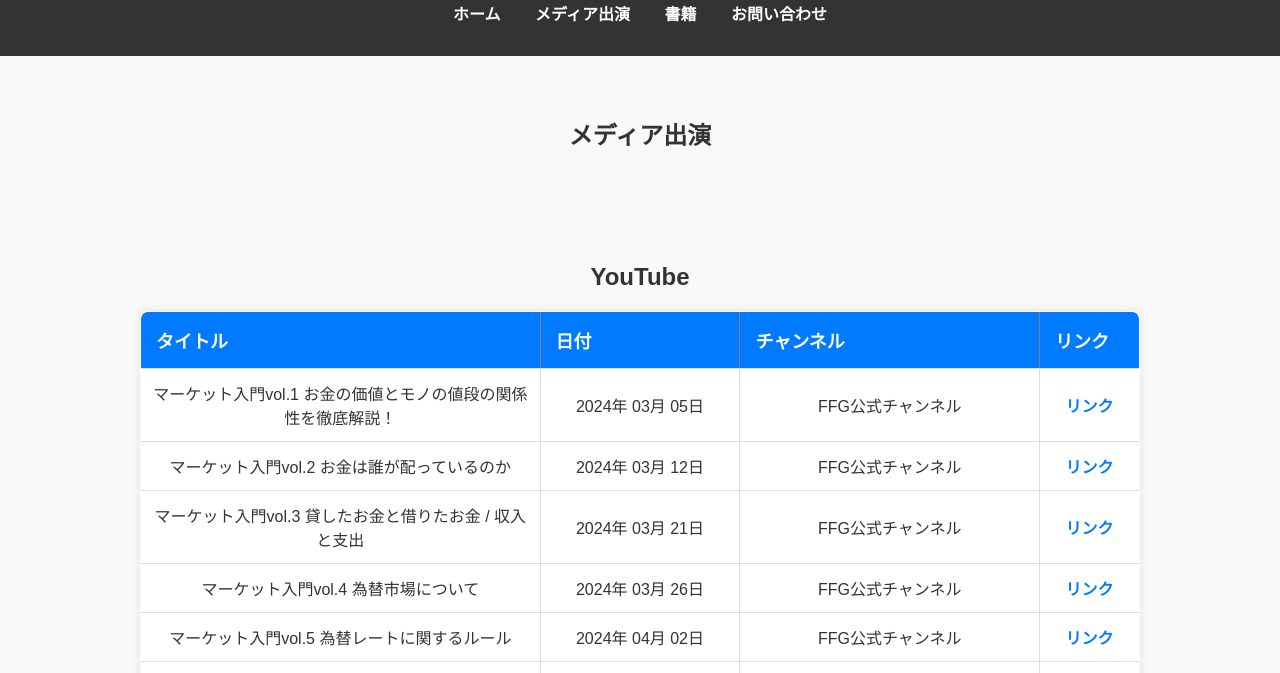
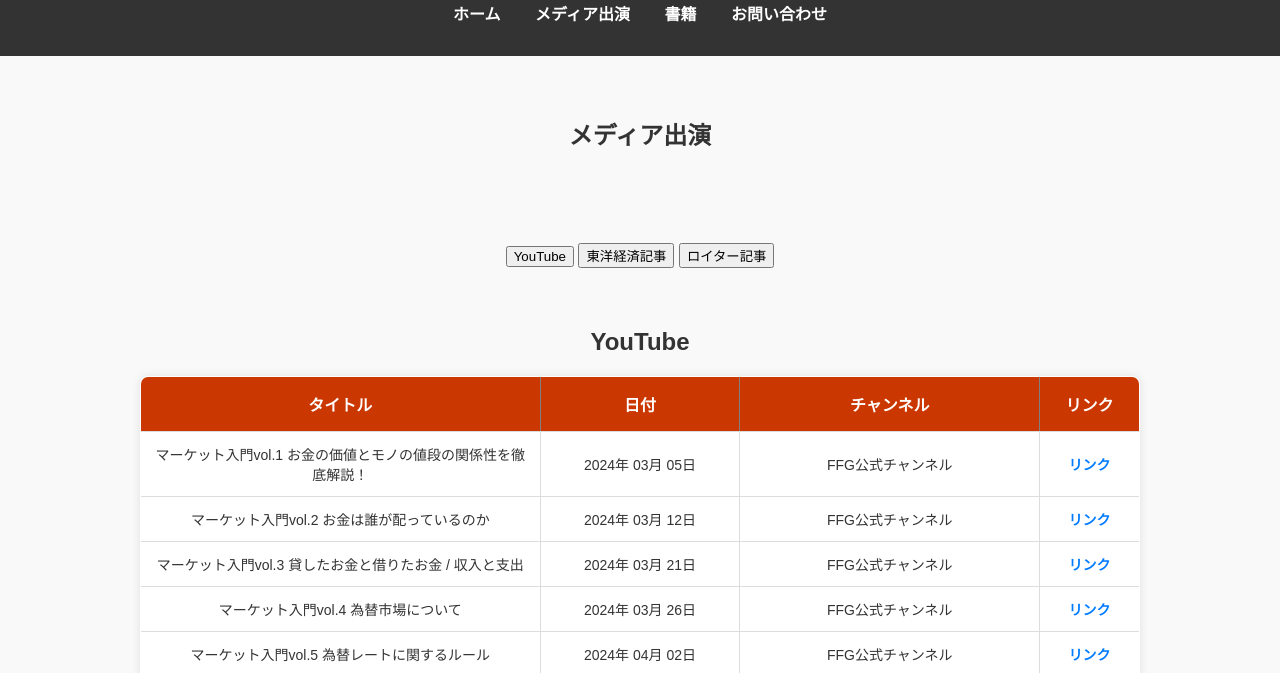
Before and after one commit to ns1230/ns1230.github.io, a plain HTML site: page media.html in a window 1280 px wide. Shown: the part 94-767 px from the top of the page. Drawn offline with Linux system fonts and the light colour scheme.

Commit message:
buttons to jump to tables

```diff
--- a/media.html
+++ b/media.html
@@ -23,6 +23,12 @@
         <h2>メディア出演</h2>
         <p></p>
     </section>
+    <!-- Section Navigation Buttons -->
+    <div class="table-navigation">
+        <button onclick="location.href='#youtube-table'">YouTube</button>
+        <button onclick="location.href='#magazine-table'">東洋経済記事</button>
+        <button onclick="location.href='#newsarticle-table'">ロイター記事</button>
+    </div>
 
     <!-- YouTube Section -->
     <section>
@@ -44,7 +50,7 @@
 
     <!-- Magazine Section -->
     <section>
-        <h2>雑誌掲載</h2>
+        <h2>東洋経済記事</h2>
         <table id="magazine-table" border="1">
             <thead>
                 <tr>
@@ -62,7 +68,7 @@
 
     <!-- News Article Section -->
     <section>
-        <h2>オンラインニュース記事</h2>
+        <h2>ロイター記事</h2>
         <table id="newsarticle-table" border="1">
             <thead>
                 <tr>
--- a/styles.css
+++ b/styles.css
@@ -71,18 +71,18 @@ table {
 
 /* Table Header Styling */
 th {
-    background-color: #007bff; /* Blue header */
+    background-color: #cb3701; /* Blue header */
     color: white;
     padding: 15px;
-    text-align: left;
-    font-size: 18px;
+    text-align: center;
+    font-size: 16px;
 }
 
 /* Table Data Styling */
 td {
     padding: 12px;
     border: 1px solid #ddd;
-    font-size: 16px;
+    font-size: 14px;
 }
 
 /* Set column widths for all tables */
@@ -109,7 +109,7 @@ a:hover {
     }
 
     th, td {
-        font-size: 14px;
+        font-size: 12px;
         padding: 8px;
     }
 
```
